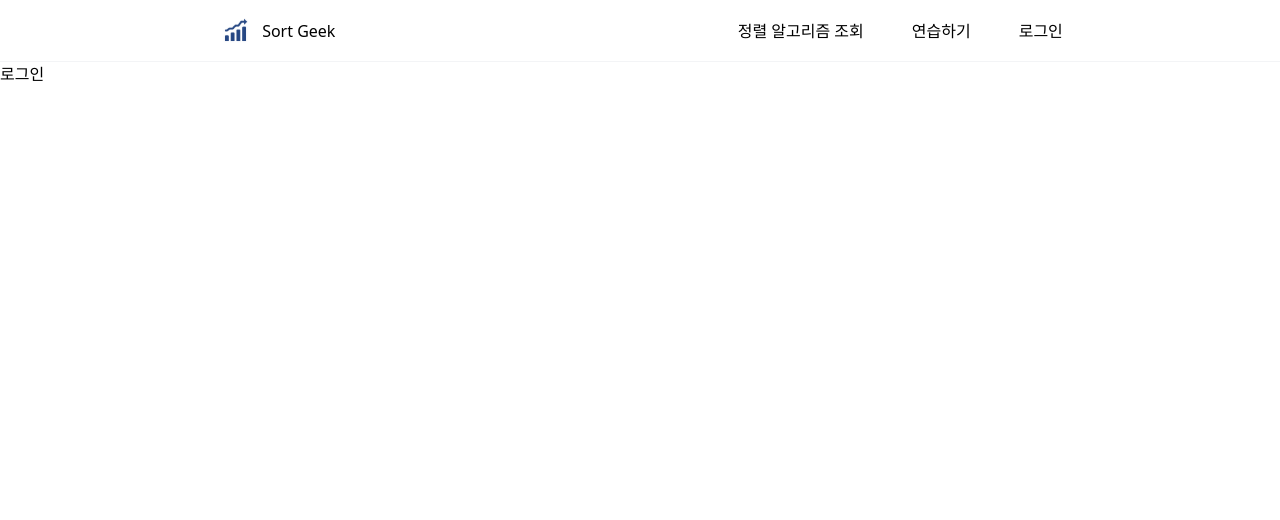
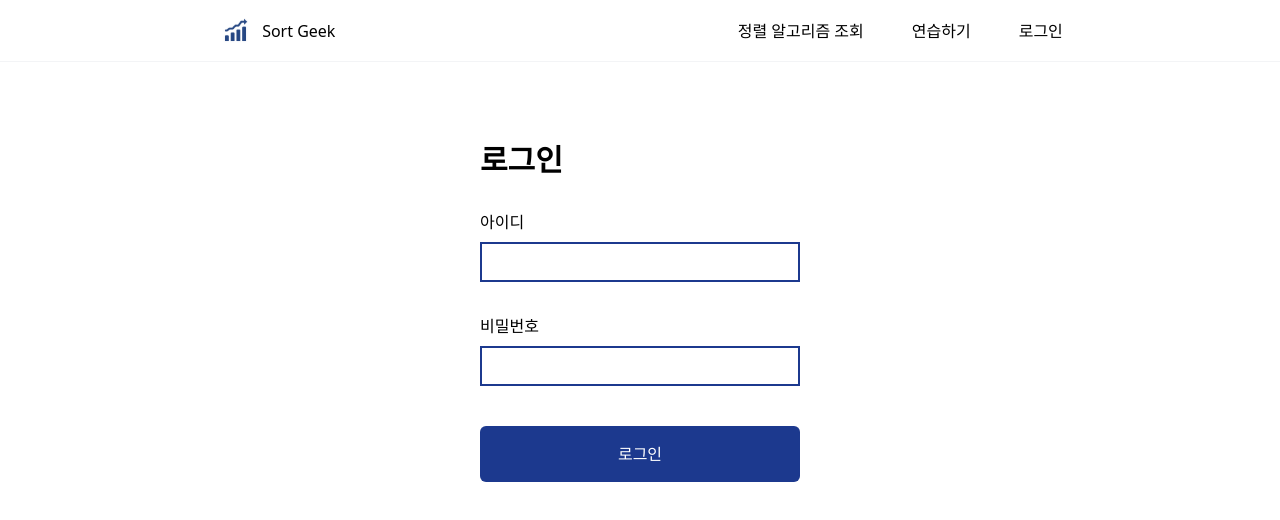
Before and after one commit to minsun0714/Sort-Geek, a React (Vite) app in the folder frontend/: page /login in a window 1280 px wide. Shown: the top 520 px of the page. Built offline with nearby package versions, Linux system fonts and the light colour scheme.

Commit message:
로그인 페이지 ui 생성

```diff
--- a/frontend/src/layouts/AuthLayout.tsx
+++ b/frontend/src/layouts/AuthLayout.tsx
@@ -2,7 +2,7 @@ import { Outlet } from "react-router-dom";
 
 export default function AuthLayout() {
   return (
-    <div>
+    <div className="py-20 flex flex-col items-center justify-center h-2/3">
       <Outlet />
     </div>
   );
--- a/frontend/src/pages/Login.tsx
+++ b/frontend/src/pages/Login.tsx
@@ -1,7 +1,52 @@
+import { useForm } from "react-hook-form";
+import Button from "../components/auth/Button";
+
+type LoginFormData = {
+  id: string;
+  password: string;
+};
+
 export default function Login() {
+  const {
+    register,
+    handleSubmit,
+    formState: { errors },
+  } = useForm<LoginFormData>();
+  const onSubmit = (data: LoginFormData) => console.log(data);
   return (
-    <div>
-      <h1>로그인</h1>
+    <div className="flex flex-col items-center justify-center w-1/4 h-2/3">
+      <h1 className="text-left text-3xl font-semibold w-full">로그인</h1>
+      <form
+        onSubmit={handleSubmit(onSubmit)}
+        className="flex flex-col items-center justify-center h-2/3 w-full my-6"
+      >
+        <label className="py-2 w-full">아이디</label>
+        <input
+          {...register("id", { required: true })}
+          className="h-10 p-2 w-full border-2 border-blue-900 outline-none"
+        />
+        {errors.id ? (
+          <p className="text-red-600 text-left w-full">아이디를 입력해주세요</p>
+        ) : (
+          <div className="h-6" />
+        )}
+        <label className="py-2 w-full">비밀번호</label>
+        <input
+          {...register("password", { required: true })}
+          className="h-10 p-2 w-full border-2 border-blue-900 outline-none"
+        />
+        {errors.password ? (
+          <p className="text-red-600 text-left w-full">
+            비밀번호를 입력해주세요
+          </p>
+        ) : (
+          <div className="h-6" />
+        )}
+
+        <div className="w-full py-4">
+          <Button text="로그인" />
+        </div>
+      </form>
     </div>
   );
 }
```
